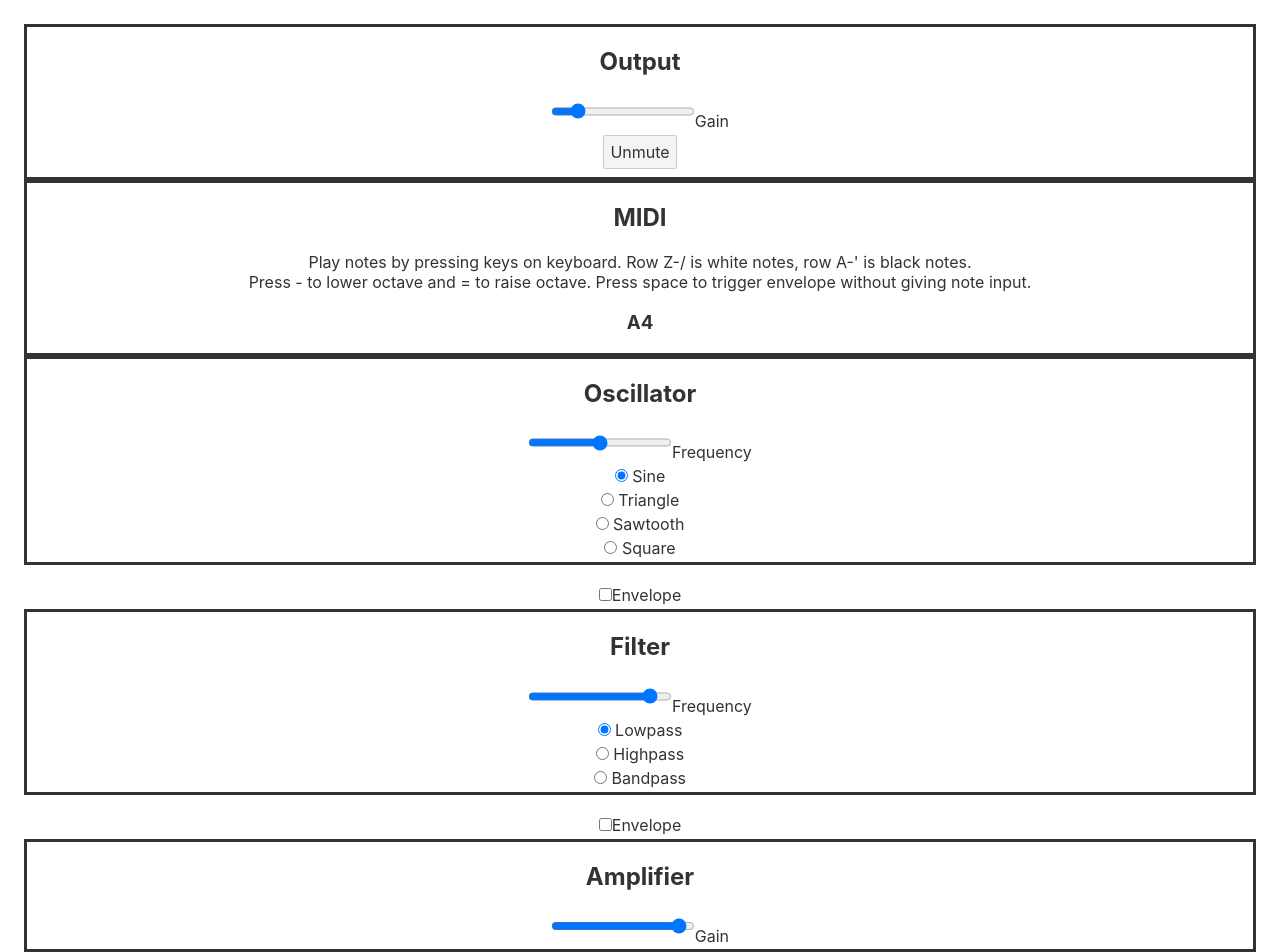
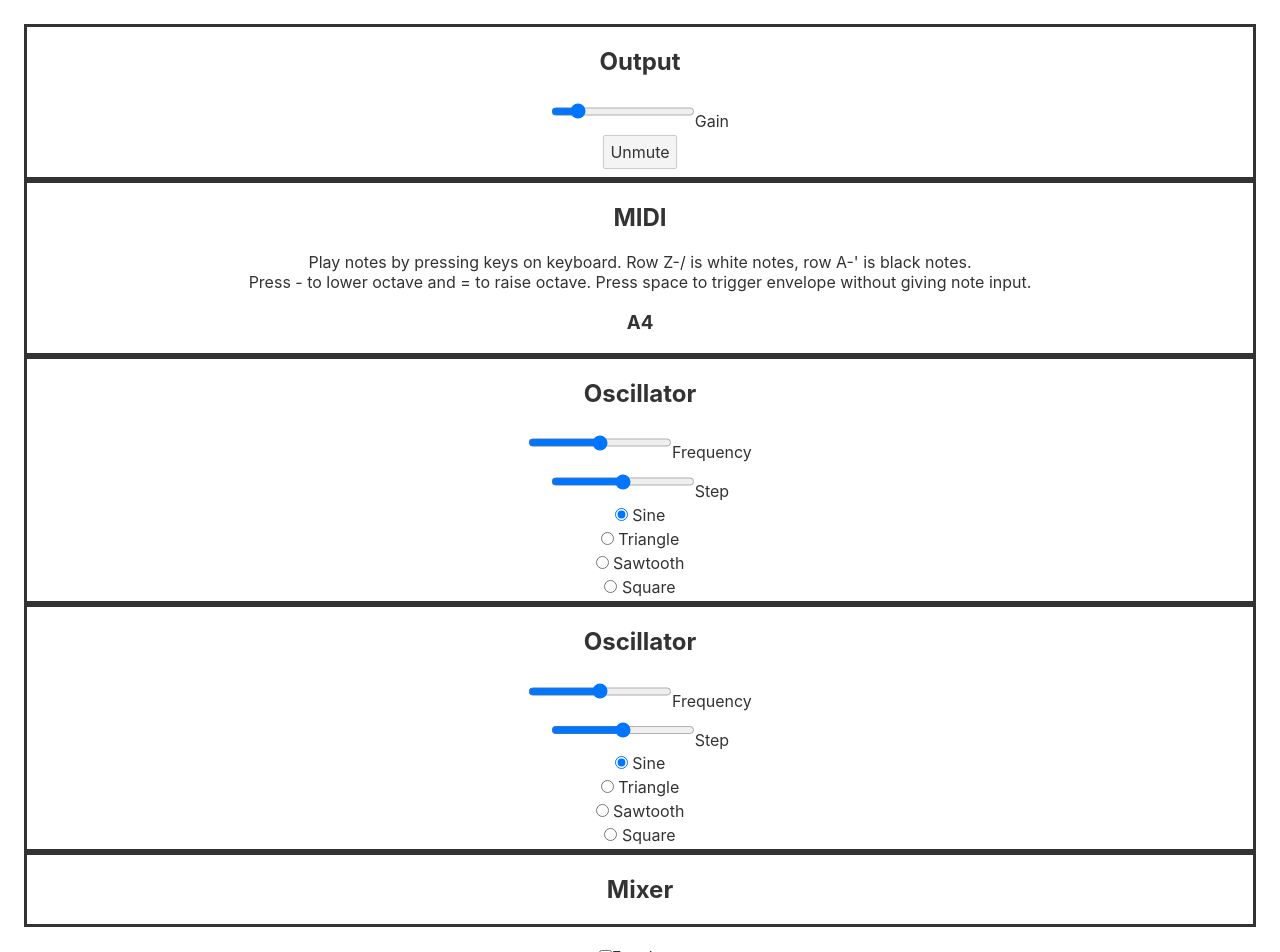
Before and after one commit to alexcairns02/modular-synth, a Svelte app: page / in a window 1280 px wide. Shown: the top 952 px of the page. Built offline with nearby package versions, Linux system fonts and the light colour scheme.

Commit message:
Added mixer

```diff
--- a/src/App.svelte
+++ b/src/App.svelte
@@ -1,5 +1,4 @@
 <script>
-	import Component from 'svelte-tag';
 
 	import MIDI from './MIDI.svelte';
 	import VCO from './VCO.svelte';
@@ -7,6 +6,7 @@
 	import VCA from './VCA.svelte';
 	import ADSR from './ADSR.svelte';
 	import VCF from './VCF.svelte';
+	import Mixer from './Mixer.svelte';
 
     window.AudioContext = window.AudioContext || window.webkitAudioContext;
     var ctx = new AudioContext();
@@ -15,6 +15,13 @@
 		output: null,
 		handle: (event) => {
 			vco.output = event.detail.output;
+		}
+	}
+
+	const vco2 = {
+		output: null,
+		handle: (event) => {
+			vco2.output = event.detail.output;
 		}
 	}
 
@@ -51,18 +58,27 @@
 			vca.cvmax = event.detail.max_cv;
 		}
 	}
+
+	const mixer = {
+		output: null,
+		handle: (event) => {
+			mixer.output = event.detail.output;
+		}
+	}
 </script>
 
 <main>
 	<Output bind:ctx bind:input={vca.output} />
 	<svelte:component this={midi.comp} on:input={midi.handle} />
 	<VCO bind:ctx bind:voctIn={midi.voct} on:connect={vco.handle} />
+	<VCO bind:ctx bind:voctIn={midi.voct} on:connect={vco2.handle} />
+	<Mixer bind:ctx bind:in0={vco.output} bind:in1={vco2.output} on:connect={mixer.handle} />
 	<br>
 	<label><input type='checkbox' bind:checked={vcf.hasEnv} />Envelope</label>
 	{#if vcf.hasEnv}
 		<ADSR bind:ctx bind:trigger={midi.trigger} bind:cv_out={vcf.cv} bind:max_cv={vcf.cvmax} />
 	{/if}
-	<VCF bind:ctx bind:input={vco.output} on:connect={vcf.handle} />
+	<VCF bind:ctx bind:input={mixer.output} on:connect={vcf.handle} />
 	<br>
 	<label><input type='checkbox' bind:checked={vca.hasEnv} />Envelope</label>
 	{#if vca.hasEnv}
--- a/src/MIDI.svelte
+++ b/src/MIDI.svelte
@@ -4,6 +4,8 @@
     const dispatch = createEventDispatcher();
 
     let octChanged = false; // Whether key input was an octave change (no note is triggered)
+
+    let keyPressed = false;
 
     let octave = 4; // Updates when octave is changed
     let newOct = 4; // Only updates when a new note is played
@@ -22,6 +24,8 @@
 
         octChanged = false;
         octUp = 0;
+
+        keyPressed = true;
 
         switch(e.keyCode) {
             case 61: //=
@@ -117,9 +121,13 @@
                 trigger = true;
                 dispatch('input', {output: null, trigger: trigger });
                 return;
+
+            default:
+                keyPressed = false;
+                break;
         }
 
-        if (!octChanged) {
+        if (!octChanged && keyPressed) {
             if (octave > 4) {
                 for (let i=4; i < octave; i++) {
                     frequency *= 2;
@@ -142,8 +150,11 @@
     }
 
     function onKeyUp(e) {
-        trigger = false;
-        dispatch('input', {output: null, trigger: trigger });
+        if (trigger) {
+            trigger = false;
+            keyPressed = false;
+            dispatch('input', {output: null, trigger: trigger });
+        }
     }
 </script>
 
--- /dev/null
+++ b/src/Mixer.svelte
@@ -0,0 +1,34 @@
+<script>
+    import { createEventDispatcher } from "svelte";
+
+    export let ctx;
+    export let in0;
+    export let in1;
+    export let in2;
+    export let in3;
+
+    const dispatch = createEventDispatcher();
+
+    var gainNode = ctx.createGain();
+
+    $: if (in0) in0.connect(gainNode);
+    $: if (in1) in1.connect(gainNode);
+    $: if (in2) in2.connect(gainNode);
+    $: if (in3) in3.connect(gainNode);
+
+    const handle = () => dispatch('connect', { output: gainNode });
+</script>
+
+<main>
+<div>
+    <h2>Mixer</h2>
+</div>
+</main>
+
+<style>
+    div {
+        border-style: solid;
+    }
+</style>
+
+<svelte:window use:handle />
--- a/src/Output.svelte
+++ b/src/Output.svelte
@@ -4,10 +4,10 @@
 
     var gainNode = ctx.createGain();
     gainNode.gain.value = 0.2;
+    gainNode.connect(ctx.destination);
 
     $: if (input) {
         input.connect(gainNode);
-        gainNode.connect(ctx.destination);
     }
 
     var playing = false;
--- a/src/VCO.svelte
+++ b/src/VCO.svelte
@@ -8,11 +8,13 @@
 
     let voct = Math.log2(440);
 
+    let cv = 0;
+
 	let oscNode = ctx.createOscillator();
 
     $: if (voctIn != null) voct = voctIn;
 
-    $: oscNode.frequency.value = Math.pow(2, voct);
+    $: oscNode.frequency.value = Math.pow(2, voct + cv);
 
     oscNode.start(0);
 
@@ -23,6 +25,7 @@
 <div>
     <h2>Oscillator</h2>
     <label><input bind:value={voct} type='range' min='2.78135971352466' max='14.78135971352466' step='0.0001'>Frequency</label>
+    <label><input bind:value={cv} type='range' min='-2' max='2' step='0.083333333333333'>Step</label>
     <section>
         <label>
             <input type='radio' value='sine' bind:group={oscNode.type} /> Sine
```
Also changed, not shown: public/build/bundle.css, public/build/bundle.js, 1 other file (tests, documents, lock files or other folders).
